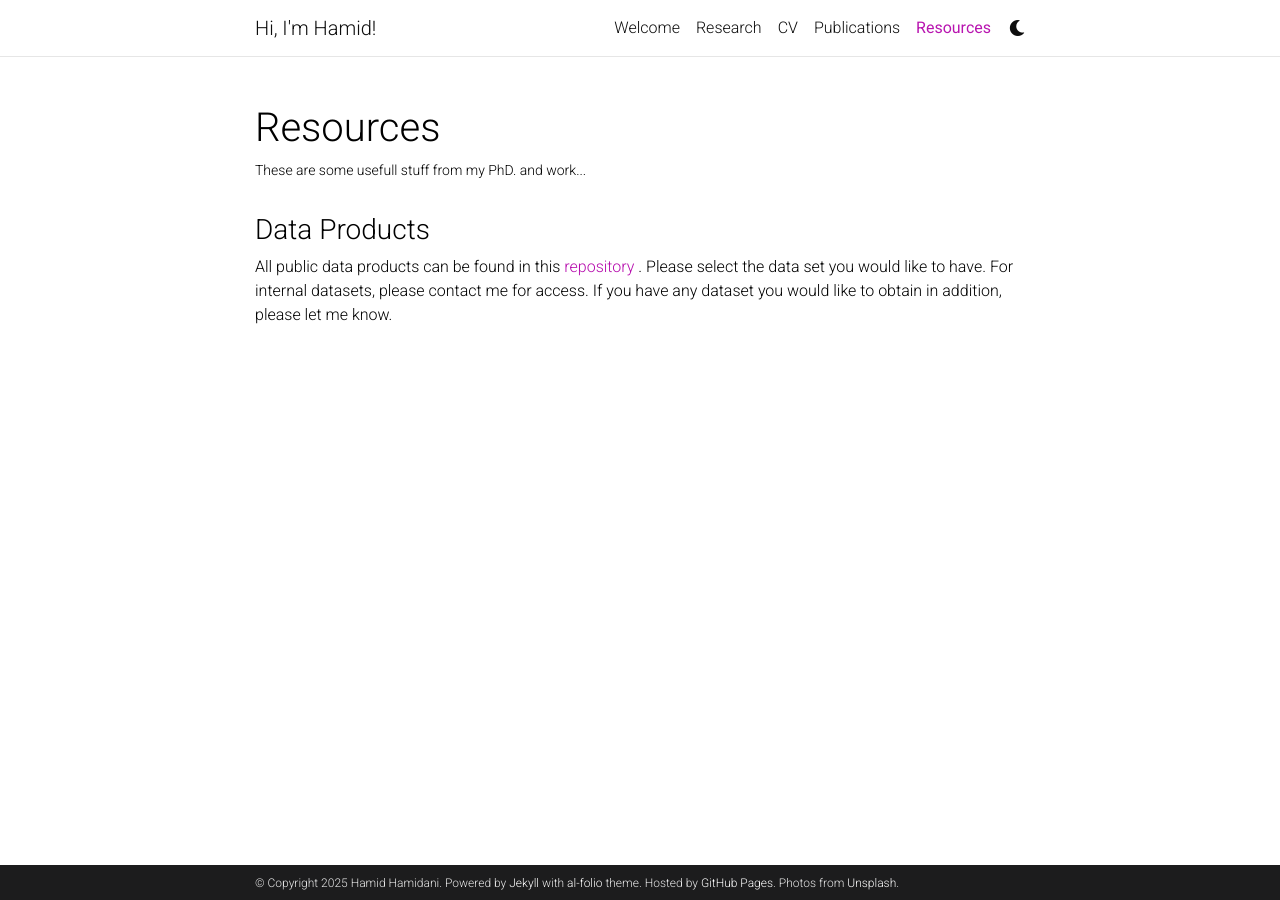
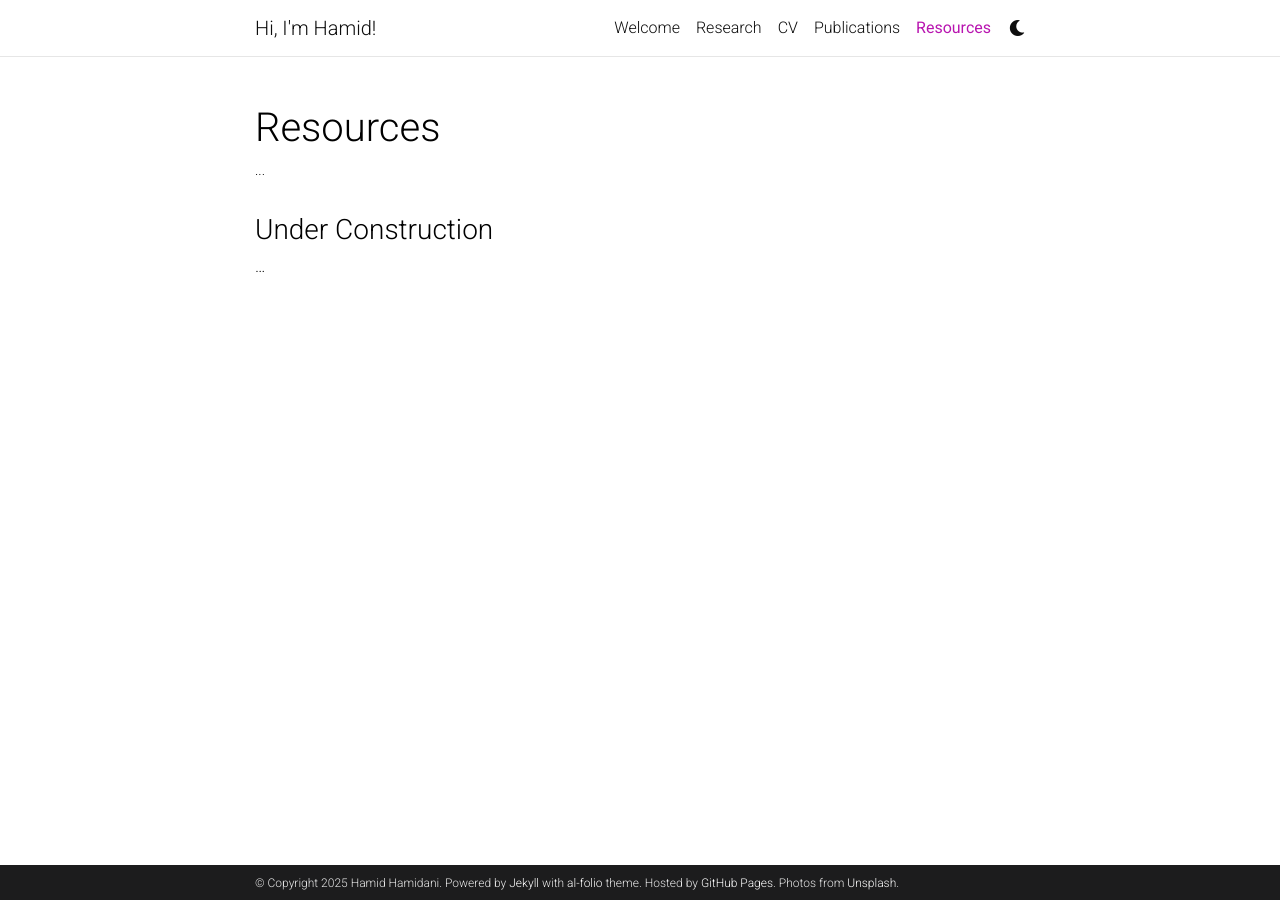
Before and after one commit to hamidhamidani/hamidhamidani, a Jekyll site: the page built from _pages/Resources.md, in a window 1280 px wide. Built offline with Jekyll 4.4.1, drawn with Linux system fonts in a browser that asks for light colours; comment, search, counter and statistics services are not loaded; a style sheet for code colours, icons or effects is not loaded.

Commit message:
Update Resources.md

```diff
--- a/_pages/Resources.md
+++ b/_pages/Resources.md
@@ -2,7 +2,7 @@
 layout: page
 title: Resources
 permalink: /Resources/
-description: These are some usefull stuff from my PhD. and work...
+description: ...
 img: assets/img/3.jpg
 importance: 8
 nav_order: 3
@@ -11,6 +11,5 @@ category: work
 ---
 
 
-### Data Products
-
-All public data products can be found in this <a href='https://www.astr.tohoku.ac.jp/~bovornpratch.v/'> repository </a>.  Please select the data set you would like to have. For internal datasets, please contact me for access. If you have any dataset you would like to obtain in addition, please let me know.
+### Under Construction
+...
```
